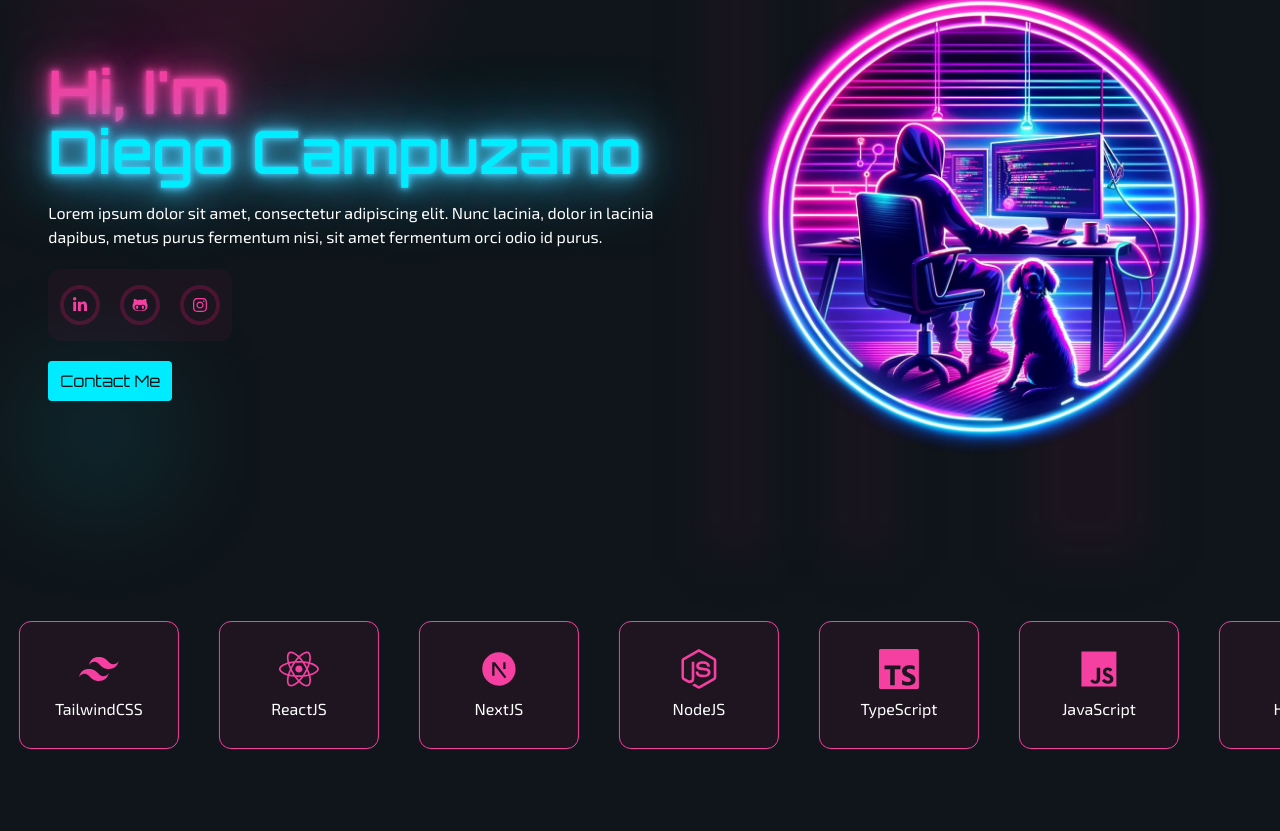
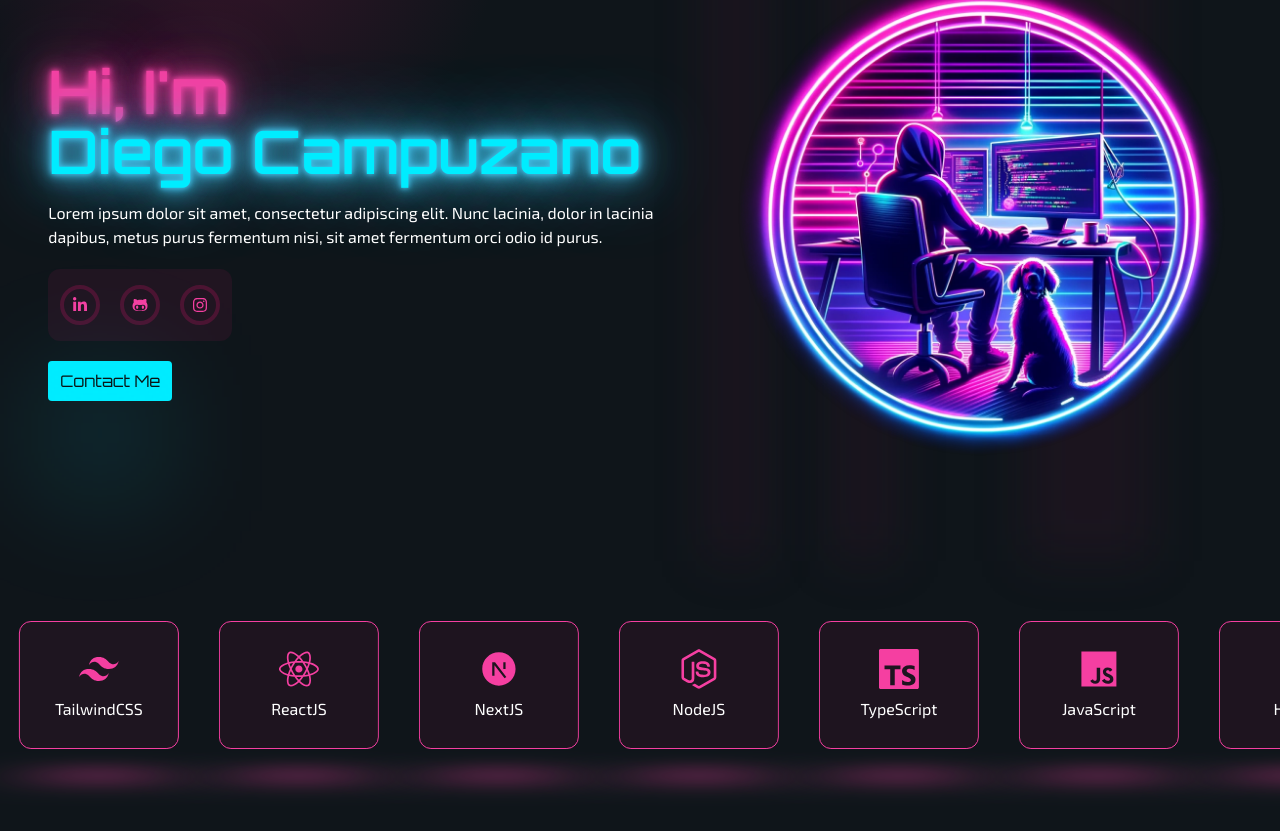
Before and after one commit to hermani456/portfolio, a Next.js app: page / in a window 1280 px wide. Shown: the part 239-1070 px from the top of the page. Built offline with nearby package versions, Linux system fonts and the light colour scheme.

Commit message:
Refactor global CSS to use variables for neon colors and add bottom shadow effect

```diff
--- a/src/app/globals.css
+++ b/src/app/globals.css
@@ -1,6 +1,12 @@
 @tailwind base;
 @tailwind components;
 @tailwind utilities;
+
+/* make #f53fa1 into a variable */
+:root {
+  --neon-pink: #f53fa1;
+  --neon-blue: #00ECFF;
+}
 
 *,
 *::before,
@@ -25,18 +31,40 @@
 }
 
 .neon-text-pink {
-  color: #f53fa1;
-  text-shadow: 0 0 5px #f53fa1, 0 0 10px #f53fa1, 0 0 20px #f53fa1,
-    0 0 40px #f53fa1, 0 0 80px #f53fa1;
+  color: var(--neon-pink);
+  text-shadow: 0 0 5px var(--neon-pink), 0 0 10px var(--neon-pink), 0 0 20px var(--neon-pink),
+    0 0 40px var(--neon-pink), 0 0 80px var(--neon-pink);
 }
 
 .neon-text-blue {
-  color: #00ECFF;
-  text-shadow: 0 0 5px #00ECFF, 0 0 10px #00ECFF, 0 0 20px #00ECFF,
-    0 0 40px #00ECFF, 0 0 80px #00ECFF;
+  color: var(--neon-blue);
+  text-shadow: 0 0 5px var(--neon-blue), 0 0 10px var(--neon-blue), 0 0 20px var(--neon-blue),
+    0 0 40px var(--neon-blue), 0 0 80px var(--neon-blue);
 }
 
+.bottom-shadow {
+  position: relative;
+}
 
+.bottom-shadow::before {
+  content: '';
+  position: absolute;
+  background: var(--neon-pink);
+  top: 100%;
+  left: 0;
+  width: 100%;
+  height: 100%;
+
+  transform: perspective(18rem) rotateX(40deg) translateZ(3rem)  scale(0.7, 0.2);
+  filter: blur(3rem);
+  opacity: 0.3;
+  pointer-events: none;
+  transition: opacity 0.5s;
+}
+
+.bottom-shadow:hover::before {
+  opacity: 0.8;
+}
 
 img,
 svg,
--- a/src/components/Hero.jsx
+++ b/src/components/Hero.jsx
@@ -63,7 +63,7 @@ const Hero = () => {
               lacinia, dolor in lacinia dapibus, metus purus fermentum nisi, sit
               amet fermentum orci odio id purus.
             </p>
-            <div className="flex mt-5 gap-5 bg-acc/20 w-fit rounded-xl py-4 px-3">
+            <div className="flex mt-5 gap-5 bg-acc/30 w-fit rounded-xl py-4 px-3">
               {socialLinks.map((item) => (
                 <SocialIcon
                   key={item.id}
--- a/src/components/Marquee.jsx
+++ b/src/components/Marquee.jsx
@@ -48,7 +48,7 @@ export default function Marquee() {
   };
 
   return (
-    <section className="relative flex min-h-[10rem] md:min-h-40 overflow-hidden my-5">
+    <section className="relative flex min-h-[12rem] overflow-hidden my-5">
       <div className="absolute">
         <div ref={slider} className="relative whitespace-nowrap">
           <div ref={firstText} className="relative flex">
--- a/src/components/StackCard.jsx
+++ b/src/components/StackCard.jsx
@@ -1,7 +1,6 @@
-
-const StackCard = ({name, Icon}) => {
+const StackCard = ({ name, Icon }) => {
   return (
-    <div className="bg-acc/25 w-[8rem] h-[6rem] lg:w-[10rem] lg:h-[8rem] border border-pri rounded-xl py-4 px-3 flex flex-col items-center justify-center mx-5">
+    <div className="bg-acc/25 w-[8rem] h-[6rem] lg:w-[10rem] lg:h-[8rem] border border-pri rounded-xl py-4 px-3 flex flex-col items-center justify-center mx-5 bottom-shadow cursor-pointer">
       <Icon className="fill-pri size-10" />
       <p className="text-white font-exo mt-2">{name}</p>
     </div>
```
